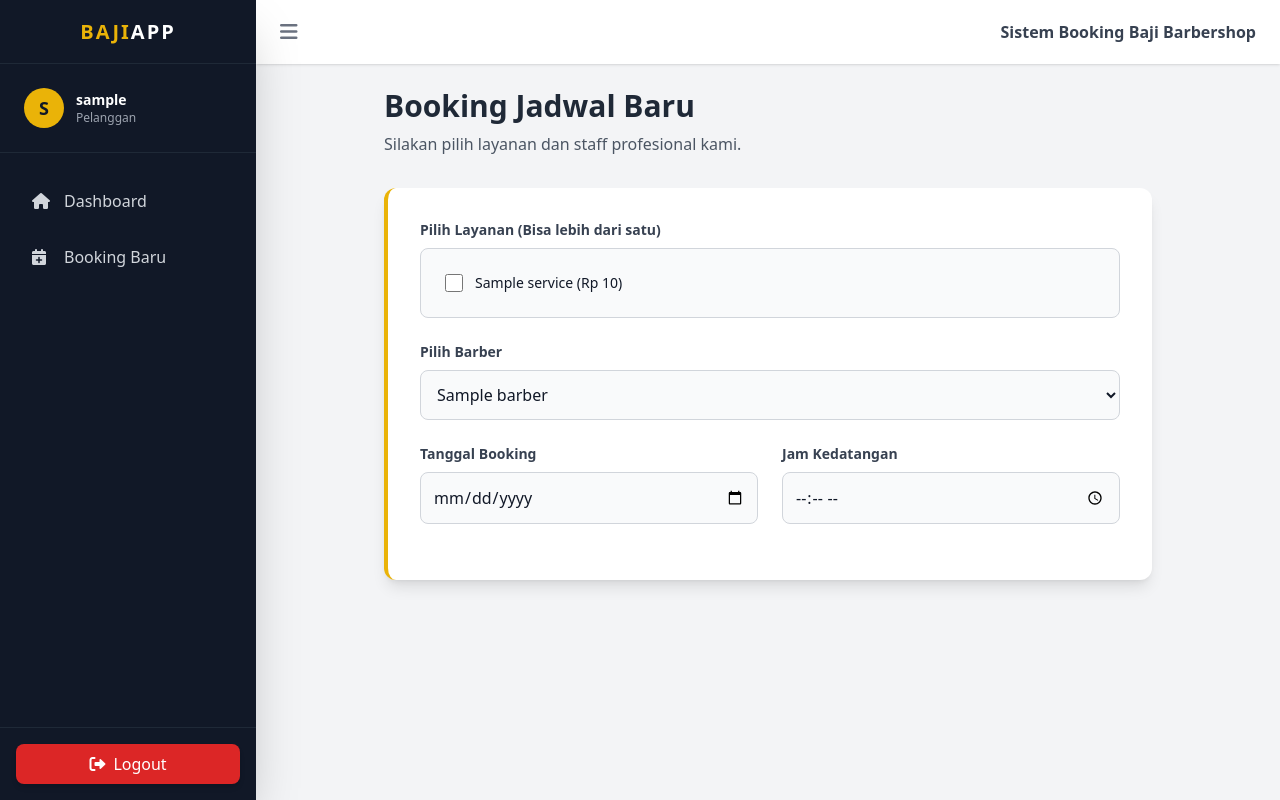
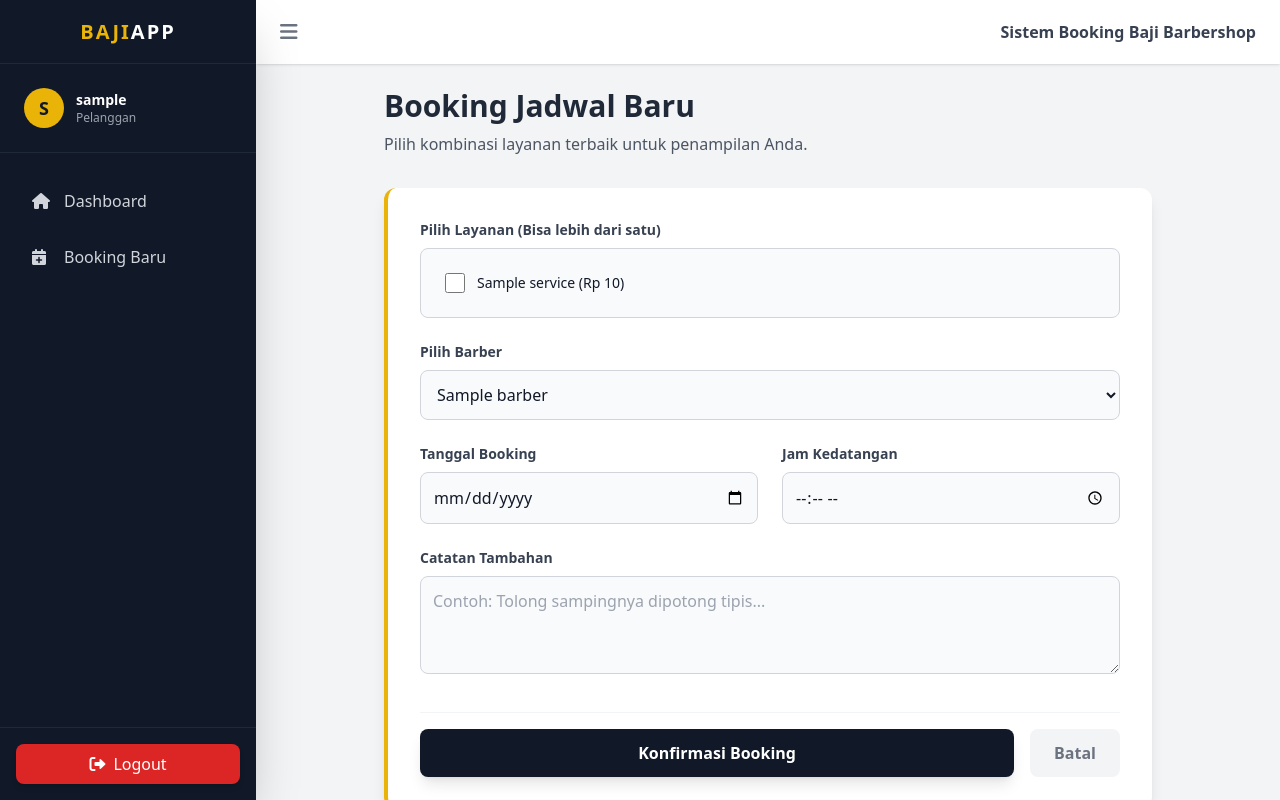
Before and after one commit to bajiff/baji-barbershop, a Flask app: page /booking/new in a window 1280 px wide. Run offline with Flask 3, Linux system fonts and the light colour scheme; a user stored in the database is signed in; tables that the repository leaves empty hold one stand-in row (values such as "Sample post"); some libraries are stand-ins or nearby versions.

Commit message:
Fixed Tombol hilang di booking\/new\/create.html, masuk ke midtrans dan sudah memperbaiki .env menambahkan apikey dari client dan server, tahap update di config.py, membuat token pembayaran di routes.py, update dashboard agar tombol bayar berfungsi

```diff
--- a/app/routes.py
+++ b/app/routes.py
@@ -8,6 +8,9 @@ from werkzeug.security import check_password_hash
 from app.models import User, Barber, Service, Booking # Tambah Booking
 from app.forms import RegistrationForm, LoginForm, BookingForm # Tambah BookingForm
 from datetime import datetime
+import midtransclient
+import time # Untuk membuat Order ID unik
+from config import Config
 
 main = Blueprint('main', __name__)
 
@@ -95,9 +98,11 @@ def new_booking():
     form.barber_id.choices = [(b.id, b.name) for b in Barber.query.filter_by(is_active=True).all()]
 
     if form.validate_on_submit():
-        # Ambil list layanan berdasarkan ID yang dicentang
+        # 1. Hitung Total Harga dari Service yang dipilih
         selected_services = Service.query.filter(Service.id.in_(form.service_ids.data)).all()
+        total_price = sum(service.price for service in selected_services)
 
+        # 2. Simpan Booking ke Database dulu (Status: Unpaid)
         booking = Booking(
             user_id=current_user.id,
             barber_id=form.barber_id.data,
@@ -106,13 +111,51 @@ def new_booking():
             status='pending',
             payment_status='unpaid'
         )
+        booking.services = selected_services
+        db.session.add(booking)
+        db.session.commit() # Commit agar dapat booking.id
 
-        # Masukkan layanan-layanan ke dalam booking
-        booking.services = selected_services # SQLAlchemy otomatis isi tabel perantara
+        # 3. REQUEST TOKEN KE MIDTRANS (SNAP API)
+        # Inisialisasi Snap
+        snap = midtransclient.Snap(
+            is_production=False,
+            server_key=Config.MIDTRANS_SERVER_KEY,
+            client_key=Config.MIDTRANS_CLIENT_KEY
+        )
 
-        db.session.add(booking)
-        db.session.commit()
-        flash('Booking berhasil! Menunggu pembayaran.', 'success')
+        # Buat Parameter Transaksi
+        # Order ID harus unik, kita gabungkan ID Booking + Timestamp
+        order_id = f"BAJI-{booking.id}-{int(time.time())}"
+
+        param = {
+            "transaction_details": {
+                "order_id": order_id,
+                "gross_amount": int(total_price)
+            },
+            "customer_details": {
+                "first_name": current_user.username,
+                "email": current_user.email,
+                "phone": current_user.phone,
+            },
+            "item_details": [
+                {"id": s.id, "price": int(s.price), "quantity": 1, "name": s.name[:50]}
+                for s in selected_services
+            ]
+        }
+
+        try:
+            # Minta Token
+            transaction = snap.create_transaction(param)
+            transaction_token = transaction['token']
+
+            # Simpan Token ke Database
+            booking.payment_token = transaction_token
+            db.session.commit()
+
+            flash('Booking berhasil! Silakan selesaikan pembayaran.', 'success')
+        except Exception as e:
+            flash(f'Gagal memproses pembayaran: {str(e)}', 'danger')
+
         return redirect(url_for('main.dashboard'))
 
     return render_template('booking/create.html', title='Booking Baru', form=form)
--- a/app/templates/booking/create.html
+++ b/app/templates/booking/create.html
@@ -4,7 +4,7 @@
 <div class="max-w-3xl mx-auto">
     <div class="mb-8">
         <h2 class="text-3xl font-bold text-gray-800">Booking Jadwal Baru</h2>
-        <p class="text-gray-600 mt-2">Silakan pilih layanan dan staff profesional kami.</p>
+        <p class="text-gray-600 mt-2">Pilih kombinasi layanan terbaik untuk penampilan Anda.</p>
     </div>
 
     <div class="bg-white p-8 rounded-xl shadow-lg border-l-4 border-yellow-500">
@@ -13,16 +13,22 @@
 
             <div class="mb-6">
                 <label class="block text-gray-700 text-sm font-bold mb-2">Pilih Layanan (Bisa lebih dari satu)</label>
-                <div class="grid grid-cols-1 md:grid-cols-2 gap-2 bg-gray-50 p-4 rounded-lg border border-gray-300 max-h-60 overflow-y-auto">
+                <div class="grid grid-cols-1 md:grid-cols-2 gap-3 bg-gray-50 p-4 rounded-lg border border-gray-300 max-h-64 overflow-y-auto custom-scrollbar">
                     {% for subfield in form.service_ids %}
-                        <div class="flex items-center p-2 hover:bg-yellow-50 rounded transition">
-                            {{ subfield(class="w-5 h-5 text-yellow-600 bg-white border-gray-300 rounded focus:ring-yellow-500 cursor-pointer") }}
-                            {{ subfield.label(class="ml-3 text-sm font-medium text-gray-900 cursor-pointer w-full") }}
+                        <div class="relative flex items-start p-2 hover:bg-yellow-50 rounded-lg transition duration-200 cursor-pointer">
+                            <div class="flex items-center h-5">
+                                {{ subfield(class="w-5 h-5 text-yellow-600 bg-white border-gray-300 rounded focus:ring-yellow-500 focus:ring-2 cursor-pointer") }}
+                            </div>
+                            <div class="ml-3 text-sm">
+                                <label for="{{ subfield.id }}" class="font-medium text-gray-900 cursor-pointer select-none">
+                                    {{ subfield.label.text }}
+                                </label>
+                            </div>
                         </div>
                     {% endfor %}
                 </div>
                 {% for error in form.service_ids.errors %}
-                    <span class="text-red-500 text-xs">{{ error }}</span>
+                    <p class="text-red-500 text-xs mt-1">{{ error }}</p>
                 {% endfor %}
             </div>
 
@@ -34,12 +40,25 @@
             <div class="grid grid-cols-1 md:grid-cols-2 gap-6 mb-6">
                 <div>
                     {{ form.booking_date.label(class="block text-gray-700 text-sm font-bold mb-2") }}
-                    {{ form.booking_date(type="date", class="w-full bg-gray-50 border border-gray-300 text-gray-900 rounded-lg p-3 cursor-pointer") }}
+                    {{ form.booking_date(type="date", class="w-full bg-gray-50 border border-gray-300 text-gray-900 rounded-lg p-3 cursor-pointer focus:ring-yellow-500 focus:border-yellow-500") }}
                 </div>
                 <div>
                     {{ form.booking_time.label(class="block text-gray-700 text-sm font-bold mb-2") }}
-                    {{ form.booking_time(type="time", class="w-full bg-gray-50 border border-gray-300 text-gray-900 rounded-lg p-3 cursor-pointer") }}
+                    {{ form.booking_time(type="time", class="w-full bg-gray-50 border border-gray-300 text-gray-900 rounded-lg p-3 cursor-pointer focus:ring-yellow-500 focus:border-yellow-500") }}
                 </div>
+            </div>
+
+            <div class="mb-8">
+                {{ form.notes.label(class="block text-gray-700 text-sm font-bold mb-2") }}
+                {{ form.notes(class="w-full bg-gray-50 border border-gray-300 text-gray-900 rounded-lg p-3 focus:ring-yellow-500 focus:border-yellow-500", rows="3", placeholder="Contoh: Tolong sampingnya dipotong tipis...") }}
+            </div>
+
+            <div class="flex items-center gap-4 pt-4 border-t border-gray-100">
+                {{ form.submit(class="flex-1 bg-gray-900 hover:bg-gray-800 text-white font-bold py-3 px-6 rounded-lg cursor-pointer transition transform hover:-translate-y-1 shadow-lg text-center") }}
+
+                <a href="{{ url_for('main.dashboard') }}" class="px-6 py-3 text-gray-500 hover:text-gray-700 font-semibold transition bg-gray-100 hover:bg-gray-200 rounded-lg">
+                    Batal
+                </a>
             </div>
         </form>
     </div>
```
Also changed, not shown: app/templates/booking/dashboard.html (+14 -3 lines), config.py (+5 -2 lines), 1 other file.
